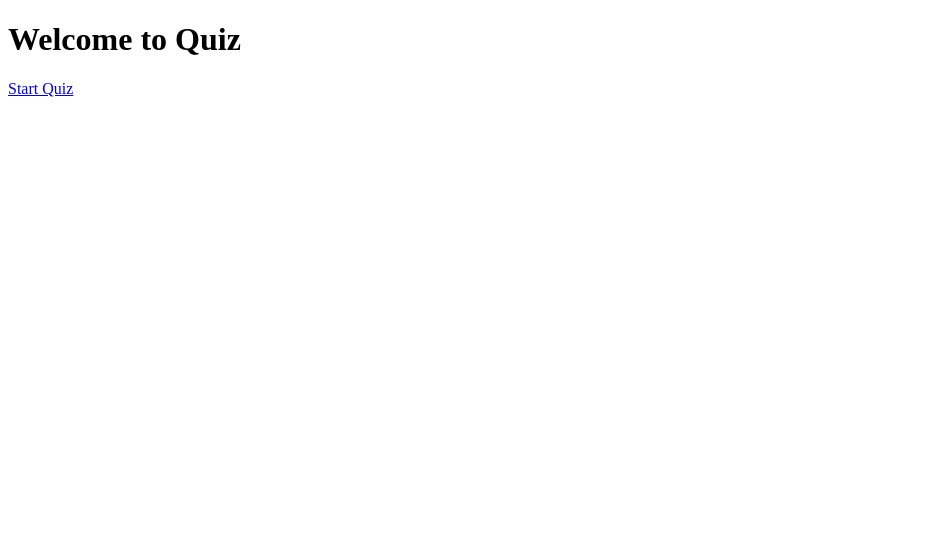
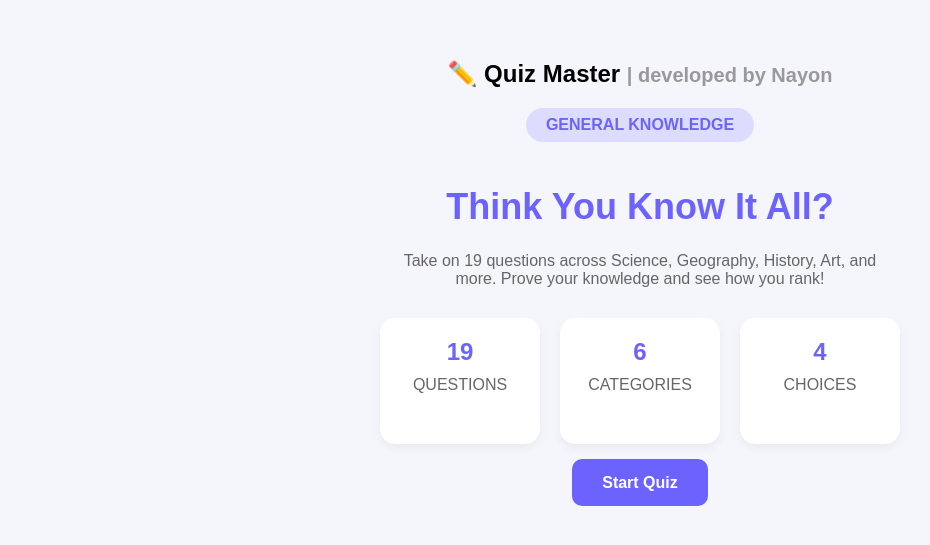
Before and after one commit to tanharahman2003t-art/Nayon, a Flask app: page / in a window 1280 px wide. Shown: the top 545 px of the page, without its empty margins (0-930 px from the left). Run offline with Flask 3, Linux system fonts and the light colour scheme.

Commit message:
Update index.html

```diff
--- a/templates/index.html
+++ b/templates/index.html
@@ -1,10 +1,107 @@
 <!DOCTYPE html>
-<html>
+<html lang="en">
 <head>
-    <title>Quiz App</title>
+    <meta charset="UTF-8">
+    <title>Quiz Master</title>
+    <style>
+        body {
+            font-family: Arial, sans-serif;
+            background: #f5f6fb;
+            text-align: center;
+            margin: 0;
+        }
+
+        .container {
+            padding: 40px 20px;
+        }
+
+        .badge {
+            background: #dcdcff;
+            color: #6c63ff;
+            padding: 8px 20px;
+            border-radius: 20px;
+            display: inline-block;
+            margin-bottom: 20px;
+            font-weight: bold;
+        }
+
+        h1 {
+            color: #6c63ff;
+            font-size: 36px;
+        }
+
+        p {
+            color: #666;
+            max-width: 500px;
+            margin: 10px auto 30px;
+        }
+
+        .cards {
+            display: flex;
+            justify-content: center;
+            gap: 20px;
+            margin-bottom: 30px;
+            flex-wrap: wrap;
+        }
+
+        .card {
+            background: white;
+            padding: 20px;
+            border-radius: 15px;
+            width: 120px;
+            box-shadow: 0 4px 10px rgba(0,0,0,0.05);
+        }
+
+        .card h2 {
+            color: #6c63ff;
+            margin: 0;
+        }
+
+        .btn {
+            background: #6c63ff;
+            color: white;
+            padding: 15px 30px;
+            border-radius: 10px;
+            text-decoration: none;
+            font-weight: bold;
+        }
+
+        .btn:hover {
+            opacity: 0.9;
+        }
+    </style>
 </head>
 <body>
-    <h1>Welcome to Quiz</h1>
-    <a href="/start">Start Quiz</a>
+
+<div class="container">
+    <h2>✏️ Quiz Master <small style="color:#999;">| developed by Nayon</small></h2>
+
+    <div class="badge">GENERAL KNOWLEDGE</div>
+
+    <h1>Think You Know It All?</h1>
+
+    <p>
+        Take on {{ total }} questions across Science, Geography, History, Art, and more.
+        Prove your knowledge and see how you rank!
+    </p>
+
+    <div class="cards">
+        <div class="card">
+            <h2>{{ total }}</h2>
+            <p>QUESTIONS</p>
+        </div>
+        <div class="card">
+            <h2>6</h2>
+            <p>CATEGORIES</p>
+        </div>
+        <div class="card">
+            <h2>4</h2>
+            <p>CHOICES</p>
+        </div>
+    </div>
+
+    <a href="/start" class="btn">Start Quiz</a>
+</div>
+
 </body>
 </html>
```
